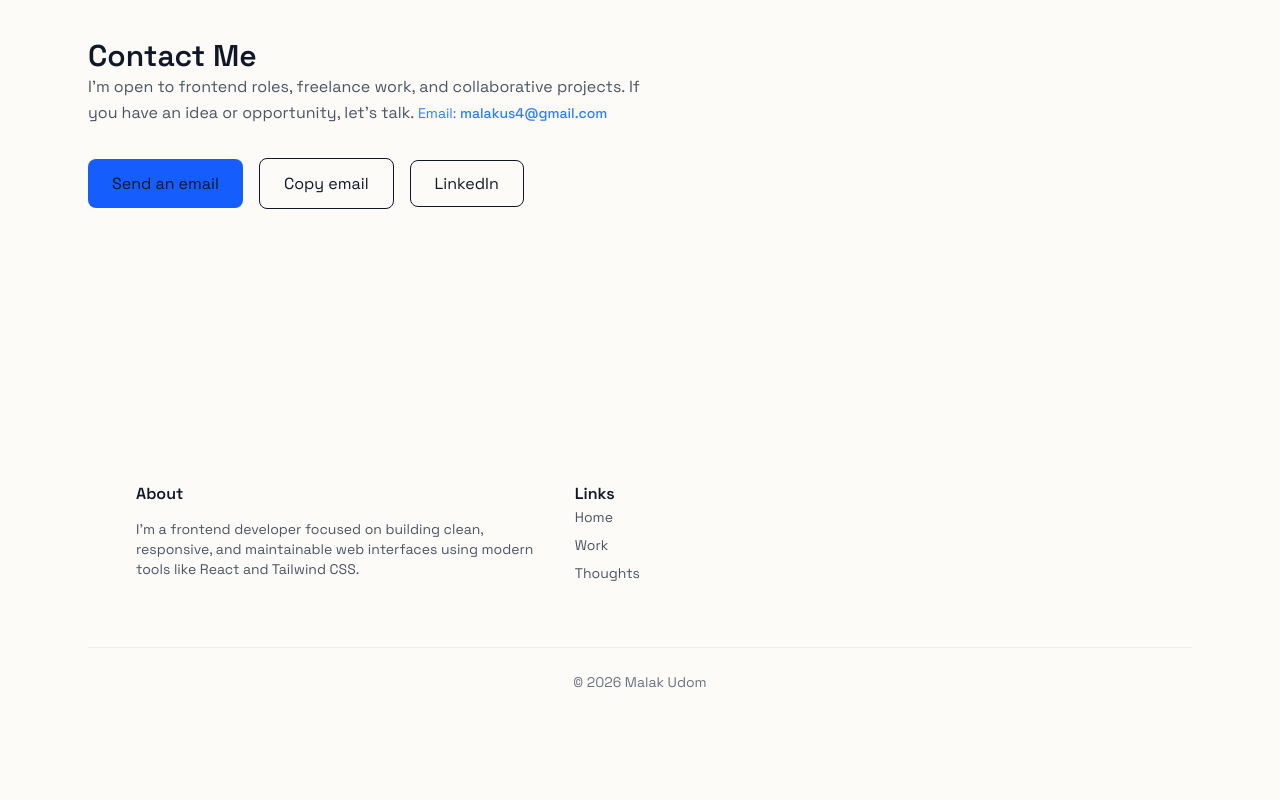
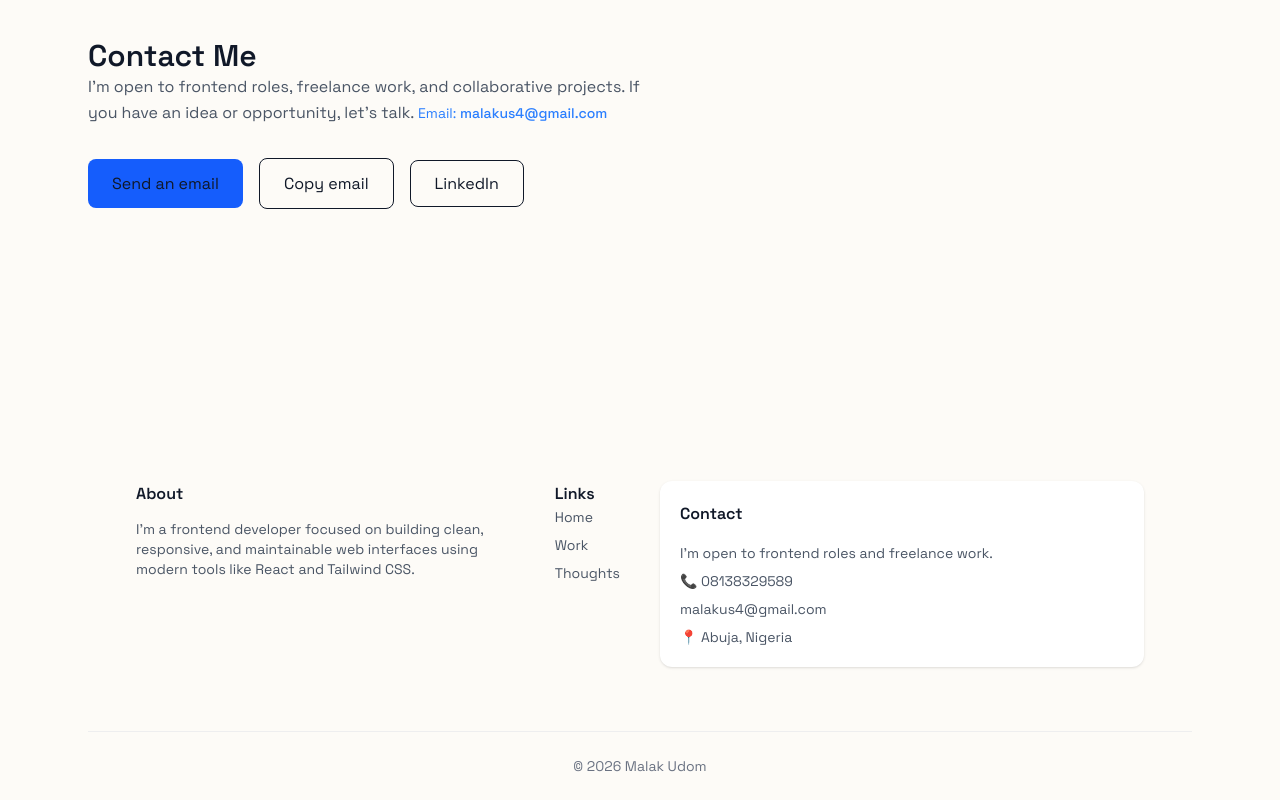
Before and after one commit to malakus4/portfolio-react, a React (Vite) app: page / in a window 1280 px wide. Shown: the part 2245-3045 px from the top of the page. Before the commit the page ends 2961 px from the top, so only its background shows below. Built offline with nearby package versions, Linux system fonts and the light colour scheme.

Commit message:
feat: add ContactCard to Footer

```diff
--- a/src/components/footer/Footer.jsx
+++ b/src/components/footer/Footer.jsx
@@ -2,6 +2,7 @@ import React from 'react'
 import FooterCopyright from './FooterCopyright'
 import FooterAbout from './FooterAbout'
 import FooterLinks from './FooterLinks'
+import FooterContactCard from './FooterContactCard'
 
 function Footer() {
   return (
@@ -16,10 +17,17 @@ function Footer() {
             <FooterAbout/>
             <FooterLinks/>
 
+          </div>
+
+          {/* Expandable cards */}
+          <div className="flex flex-col gap-6 lg:w-1/2 lg:flex-row">
+            <FooterContactCard/>
+
+
+          </div>
 
 
 
-          </div>
         </div>
 
 
--- /dev/null
+++ b/src/components/footer/FooterContactCard.jsx
@@ -0,0 +1,39 @@
+import { useState } from "react";
+
+function FooterContactCard() {
+  const [open, setOpen] = useState(false);
+
+  return (
+    <div className="w-full rounded-xl bg-surface p-5 shadow-sm">
+
+      {/* Header (clickable only on mobile) */}
+      <button
+        onClick={() => setOpen(!open)}
+        className="flex w-full items-center justify-between font-semibold text-gray-900 lg:cursor-default"
+      >
+        Contact
+      </button>
+
+      {/* Content */}
+      <div
+        className={`
+          mt-4 space-y-2 text-sm text-gray-600
+          ${open ? "block" : "hidden"}
+          lg:block
+        `}
+      >
+        <p>I'm open to frontend roles and freelance work.</p>
+        <p>📞 08138329589</p>
+        <a
+          href="mailto:malakus4@gmail.com"
+          className="block hover:text-gray-900"
+        >
+          malakus4@gmail.com
+        </a>
+        <p>📍 Abuja, Nigeria</p>
+      </div>
+    </div>
+  );
+}
+
+export default FooterContactCard;
```
